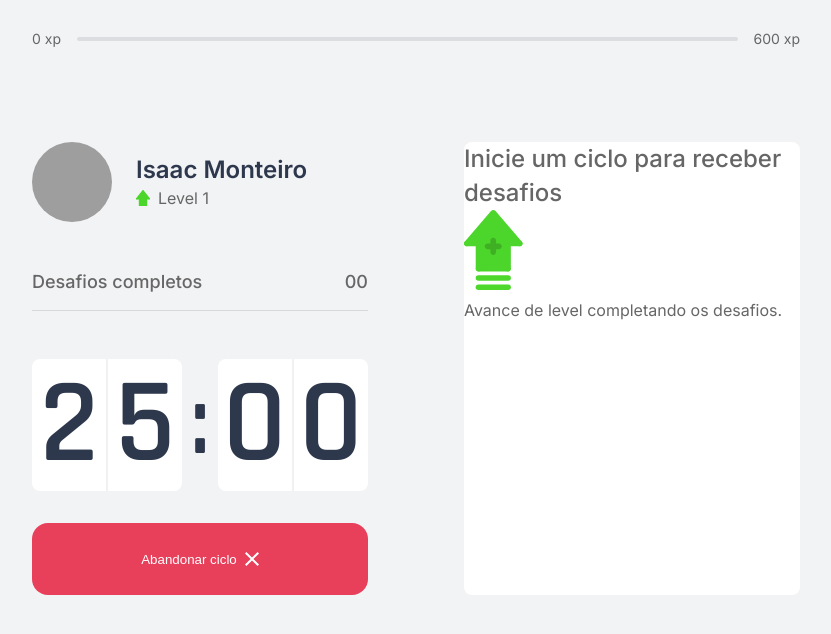
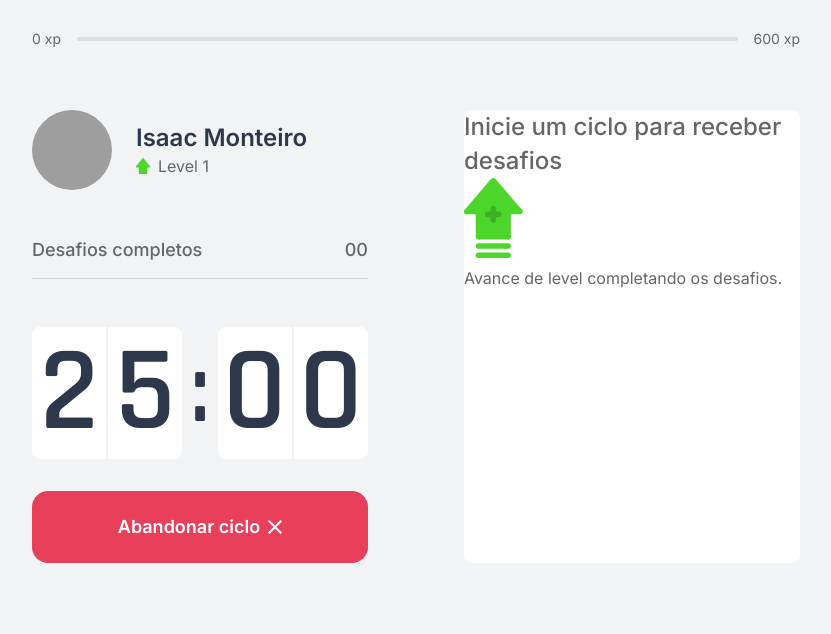
Before and after one commit to is4ac-dev/move.it, a React (Vite) app: page / in a window 1280 px wide. Shown: the top 634 px of the page, without its empty margins (224-1055 px from the left). Built offline with nearby package versions, Linux system fonts and the light colour scheme; grey boxes are pictures that could not be loaded.

Commit message:
Adicionando nova variável e aplicando comentário

```diff
--- a/src/styles/global.css
+++ b/src/styles/global.css
@@ -22,8 +22,10 @@
   --username: 600 1.5rem/100% "Inter", sans-serif;
   --level: 400 1rem/100% "Inter", sans-serif;
   --challenges: 500 1.125rem/1.5rem "Inter", sans-serif;
+  --btn-text: 600 1.125rem/100% "Inter", sans-serif;
 }
 
+/* RESET NAS CONFIGS PADRÕES DE NAVEGADORES */
 * {
   margin: 0;
   padding: 0;
@@ -42,7 +44,7 @@ body {
   margin: 2rem auto 0;
   width: 60%;
 
-  gap: 6rem;
+  gap: 4rem;
 
 }
 
```
